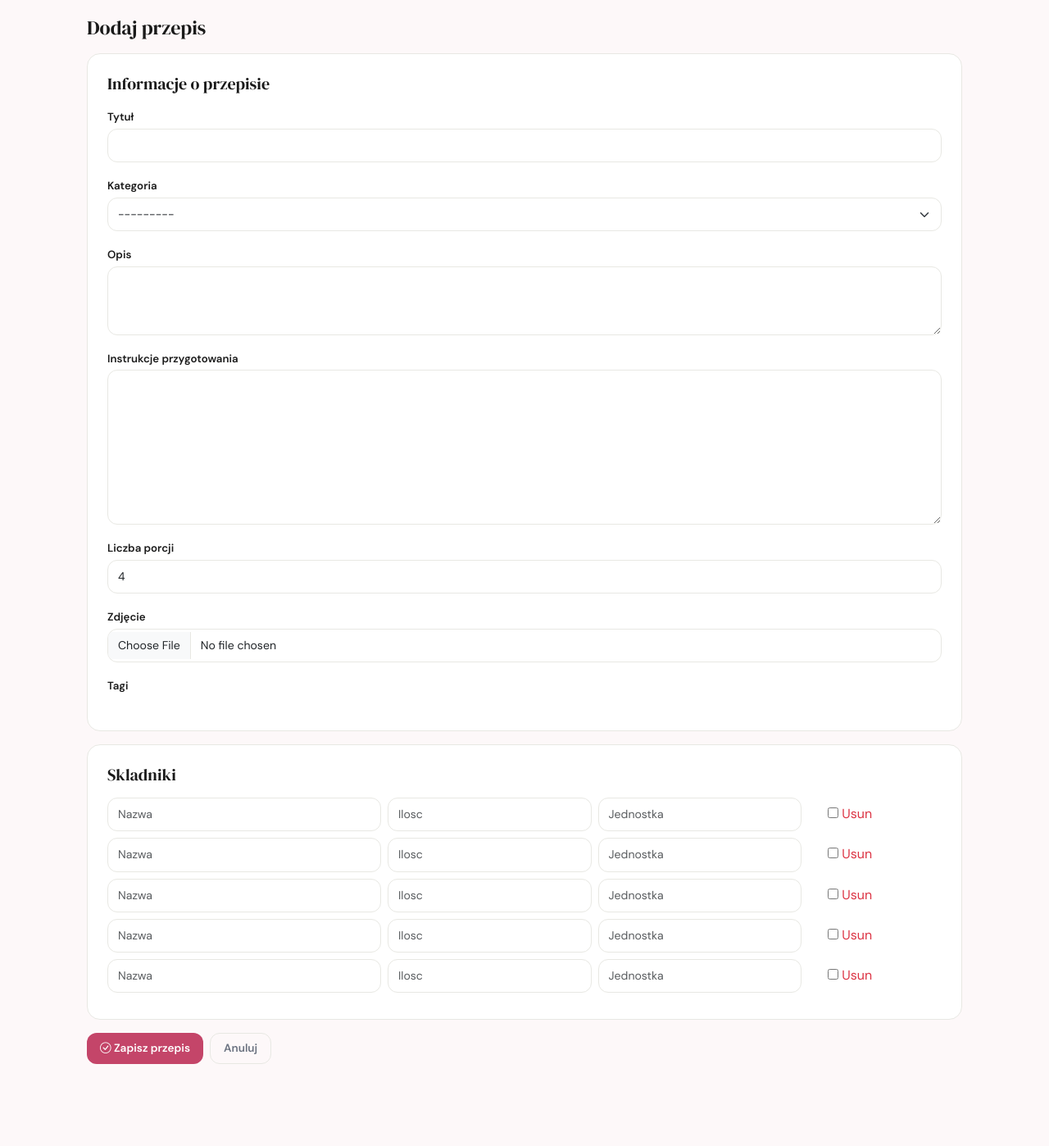
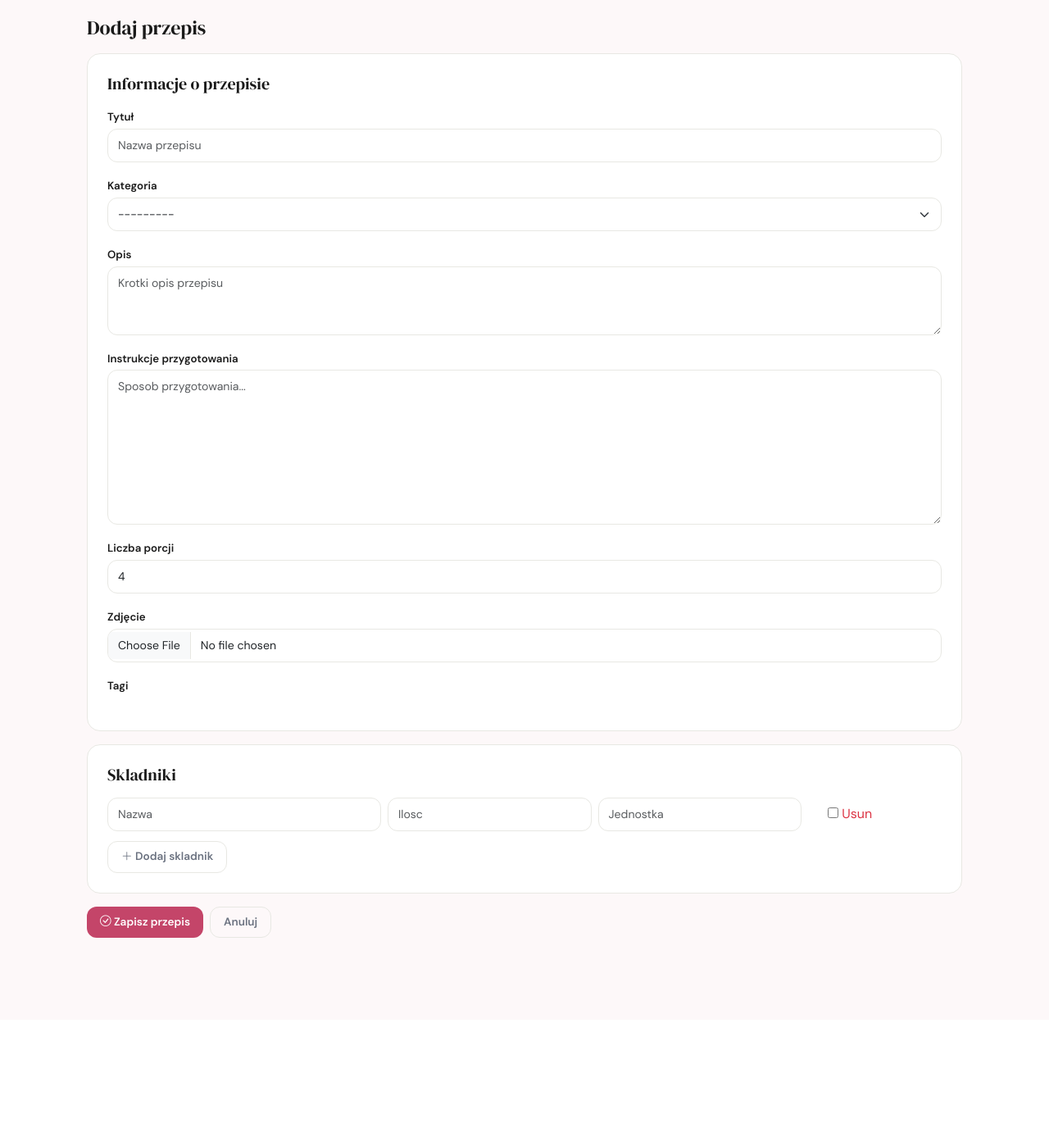
Before and after one commit to juliaradosz/przepisy, a Django app: page /przepis/nowy/ in a window 1280 px wide. Shown: the part 57-1455 px from the top of the page at 82% size. After the commit the page ends 1201 px from the top, so only its background shows below. Run offline with Django 5.2, Linux system fonts and the light colour scheme; the visitor is signed in with stand-in values (Sample User, id 1); data that the repository does not hold is empty.

Commit message:
Make all recipe form fields optional, show single ingredient row with + button
- All RecipeForm fields set to required=False
- IngredientFormSet starts with 1 row instead of 5
- JavaScript + button to dynamically add ingredient rows
- Made description, instructions, ingredient name blank=True in models

Co-Authored-By: Claude Opus 4.6 <noreply@anthropic.com>

```diff
--- a/recipes/forms.py
+++ b/recipes/forms.py
@@ -30,13 +30,18 @@ class RecipeForm(forms.ModelForm):
         fields = ['title', 'category', 'tags', 'description', 'instructions',
                   'servings', 'image']
         widgets = {
-            'title': forms.TextInput(attrs={'class': 'form-control'}),
+            'title': forms.TextInput(attrs={'class': 'form-control', 'placeholder': 'Nazwa przepisu'}),
             'category': forms.Select(attrs={'class': 'form-select'}),
-            'description': forms.Textarea(attrs={'rows': 3, 'class': 'form-control'}),
-            'instructions': forms.Textarea(attrs={'rows': 8, 'class': 'form-control'}),
-            'servings': forms.NumberInput(attrs={'class': 'form-control'}),
+            'description': forms.Textarea(attrs={'rows': 3, 'class': 'form-control', 'placeholder': 'Krotki opis przepisu'}),
+            'instructions': forms.Textarea(attrs={'rows': 8, 'class': 'form-control', 'placeholder': 'Sposob przygotowania...'}),
+            'servings': forms.NumberInput(attrs={'class': 'form-control', 'placeholder': 'np. 4'}),
             'tags': forms.CheckboxSelectMultiple(),
         }
+
+    def __init__(self, *args, **kwargs):
+        super().__init__(*args, **kwargs)
+        for field in self.fields.values():
+            field.required = False
 
 
 class IngredientForm(forms.ModelForm):
@@ -49,7 +54,7 @@ class IngredientForm(forms.ModelForm):
 IngredientFormSet = forms.inlineformset_factory(
     Recipe, Ingredient,
     form=IngredientForm,
-    extra=5,
+    extra=1,
     can_delete=True,
     min_num=0,
     validate_min=False,
--- a/recipes/models.py
+++ b/recipes/models.py
@@ -65,8 +65,8 @@ class Recipe(models.Model):
     author = models.ForeignKey(User, on_delete=models.CASCADE, related_name='recipes', verbose_name='Autor')
     category = models.ForeignKey(Category, on_delete=models.SET_NULL, null=True, related_name='recipes', verbose_name='Kategoria')
     tags = models.ManyToManyField(Tag, blank=True, related_name='recipes', verbose_name='Tagi')
-    description = models.TextField(verbose_name='Opis')
-    instructions = models.TextField(verbose_name='Instrukcje przygotowania')
+    description = models.TextField(blank=True, verbose_name='Opis')
+    instructions = models.TextField(blank=True, verbose_name='Instrukcje przygotowania')
     prep_time = models.PositiveIntegerField(default=0, verbose_name='Czas przygotowania (min)')
     cook_time = models.PositiveIntegerField(default=0, verbose_name='Czas gotowania (min)')
     servings = models.PositiveIntegerField(default=4, verbose_name='Liczba porcji')
@@ -100,7 +100,7 @@ class Recipe(models.Model):
 class Ingredient(models.Model):
     """Składnik przepisu."""
     recipe = models.ForeignKey(Recipe, on_delete=models.CASCADE, related_name='ingredients', verbose_name='Przepis')
-    name = models.CharField(max_length=200, verbose_name='Nazwa')
+    name = models.CharField(max_length=200, blank=True, verbose_name='Nazwa')
     quantity = models.CharField(max_length=50, blank=True, verbose_name='Ilość')
     unit = models.CharField(max_length=50, blank=True, verbose_name='Jednostka')
 
--- a/recipes/views.py
+++ b/recipes/views.py
@@ -67,8 +67,7 @@ def recipe_create(request):
         if form.is_valid() and formset.is_valid():
             recipe = form.save(commit=False)
             recipe.author = request.user
-            recipe.slug = slugify(recipe.title)
-            # Upewnij się że slug jest unikalny
+            recipe.slug = slugify(recipe.title) if recipe.title else 'przepis'
             base_slug = recipe.slug
             counter = 1
             while Recipe.objects.filter(slug=recipe.slug).exists():
--- a/templates/recipes/recipe_form.html
+++ b/templates/recipes/recipe_form.html
@@ -47,9 +47,6 @@
             {% if field.errors %}
             <div class="invalid-feedback d-block">{{ field.errors.0 }}</div>
             {% endif %}
-            {% if field.help_text %}
-            <small class="form-text text-muted">{{ field.help_text }}</small>
-            {% endif %}
         </div>
         {% endif %}
         {% endfor %}
@@ -63,8 +60,9 @@
     <div class="form-card mb-3" style="max-width: none;">
         <h5 class="mb-3">Skladniki</h5>
         {{ formset.management_form }}
+        <div id="ingredient-list">
             {% for ingredient_form in formset %}
-        <div class="row g-2 mb-2">
+            <div class="row g-2 mb-2 ingredient-row">
                 <div class="col-4">
                     <input type="text" name="{{ ingredient_form.name.html_name }}"
                         value="{{ ingredient_form.name.value|default:'' }}"
@@ -92,6 +90,10 @@
             </div>
             {% endfor %}
         </div>
+        <button type="button" id="add-ingredient" class="btn btn-ghost btn-sm mt-1">
+            <i class="bi bi-plus-lg"></i> Dodaj skladnik
+        </button>
+    </div>
 
     <div class="d-flex gap-2">
         <button type="submit" class="btn btn-primary-green">
@@ -100,4 +102,38 @@
         <a href="{% url 'recipes:recipe_list' %}" class="btn btn-ghost">Anuluj</a>
     </div>
 </form>
+
+<script>
+document.getElementById('add-ingredient').addEventListener('click', function() {
+    var totalInput = document.getElementById('id_ingredients-TOTAL_FORMS');
+    var total = parseInt(totalInput.value);
+    var list = document.getElementById('ingredient-list');
+
+    var row = document.createElement('div');
+    row.className = 'row g-2 mb-2 ingredient-row';
+    row.innerHTML =
+        '<div class="col-4">' +
+            '<input type="text" name="ingredients-' + total + '-name" class="form-control" placeholder="Nazwa">' +
+        '</div>' +
+        '<div class="col-3">' +
+            '<input type="text" name="ingredients-' + total + '-quantity" class="form-control" placeholder="Ilosc">' +
+        '</div>' +
+        '<div class="col-3">' +
+            '<input type="text" name="ingredients-' + total + '-unit" class="form-control" placeholder="Jednostka">' +
+        '</div>' +
+        '<div class="col-2">' +
+            '<button type="button" class="btn btn-ghost btn-sm text-danger remove-ingredient" style="padding:8px;">' +
+                '<i class="bi bi-x-lg"></i>' +
+            '</button>' +
+        '</div>' +
+        '<input type="hidden" name="ingredients-' + total + '-id" value="">';
+
+    list.appendChild(row);
+    totalInput.value = total + 1;
+
+    row.querySelector('.remove-ingredient').addEventListener('click', function() {
+        row.remove();
+    });
+});
+</script>
 {% endblock %}
```
Also changed, not shown: recipes/migrations/0005_alter_ingredient_name_alter_recipe_description_and_more.py (added). Lines whose indentation alone changed are shown as unchanged.
